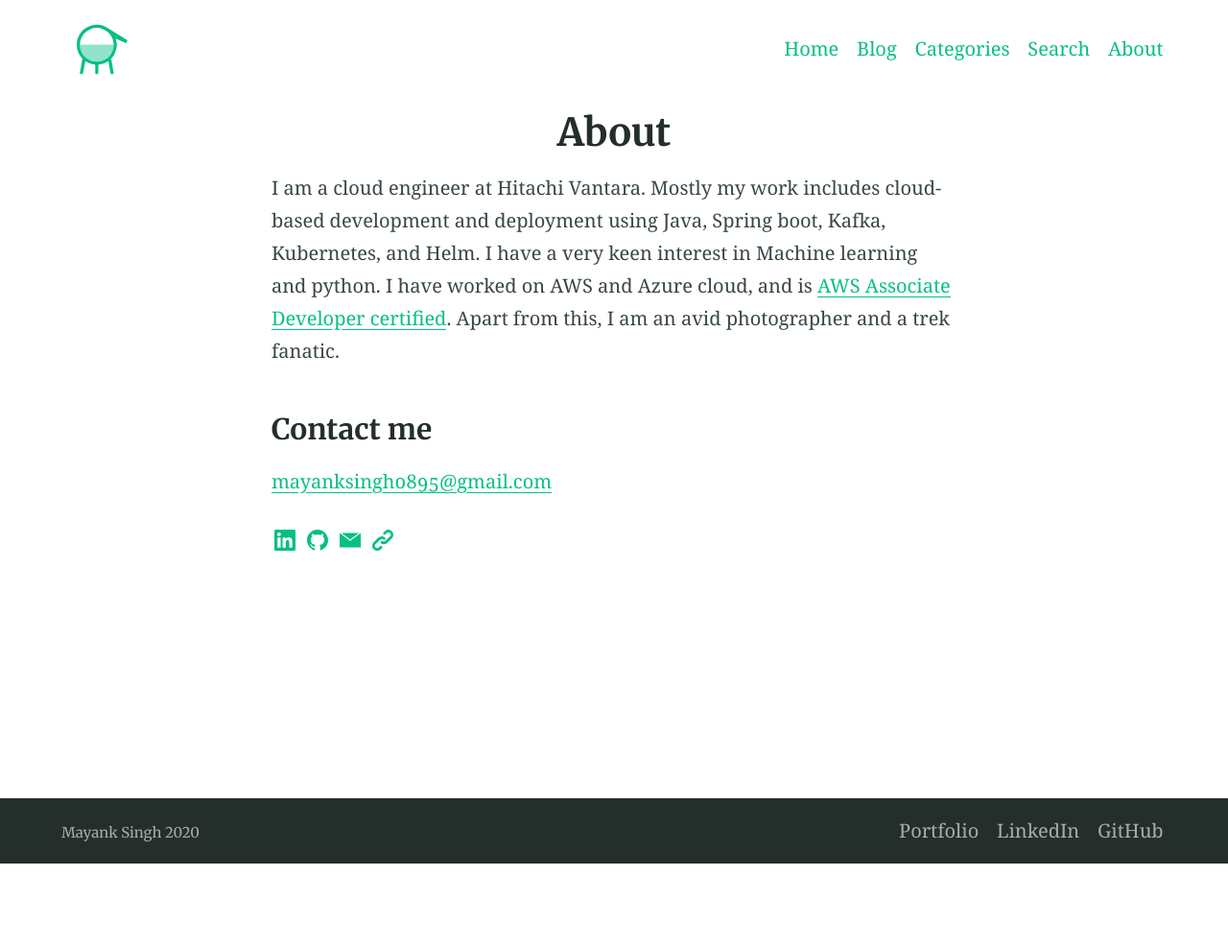
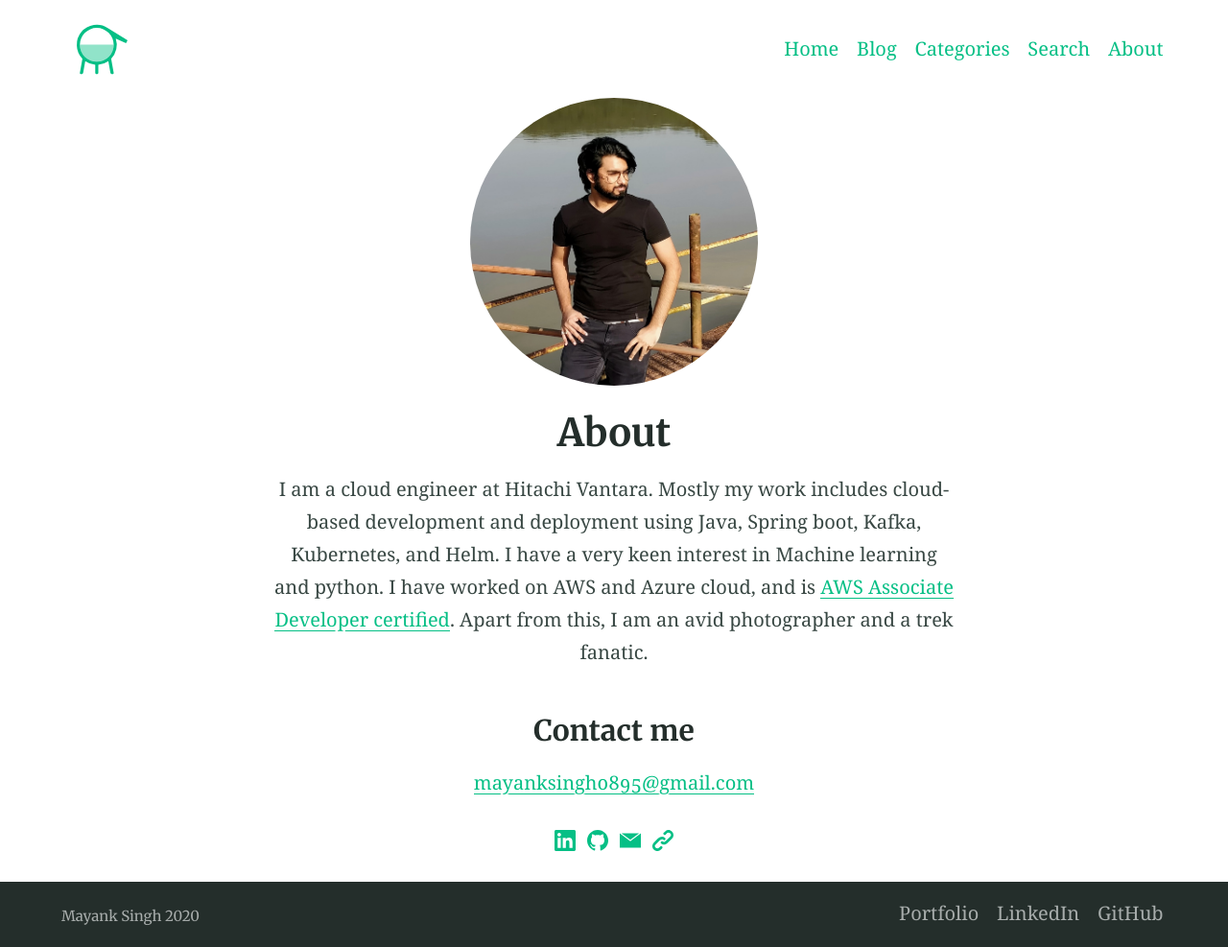
Before and after one commit to mayanksingh0895/mayanksingh0895.github.io, a Jekyll site: the page built from about.md, in a window 1280 px wide. Shown: the whole page at 96% size. Built offline with Jekyll 4.4.1, drawn with Linux system fonts in a browser that asks for light colours; before the commit the page ends 900 px from its top, so only the background shows below that.

Commit message:
Added self image

```diff
--- a/_layouts/about.html
+++ b/_layouts/about.html
@@ -4,13 +4,16 @@
 
 {% include site-header.html %}
 
+{% include figure.html image="/assets/self_pic.jpg" width="300" height="300" border-radius="50%" %}
 <main class="main  container">
 
-  <article class="article  article--page  content  typeset aside--center" >
+  <article class="article  article--page  content  typeset" style="text-align: center;" >
 
-    <h1 style="text-align: center;">{{ page.title }}</h1>
+    <h1>{{ page.title }}</h1>
 
     {{ content }}
+
+    {% include nav-social.html %}
 
   </article>
 
--- a/about.md
+++ b/about.md
@@ -15,5 +15,3 @@
 ### Contact me
 
 [mayanksingh0895@gmail.com](mailto:mayanksingh0895@gmail.com)
-
-{% include nav-social.html %}
```
Also changed, not shown: assets/self_pic.jpg (added).
